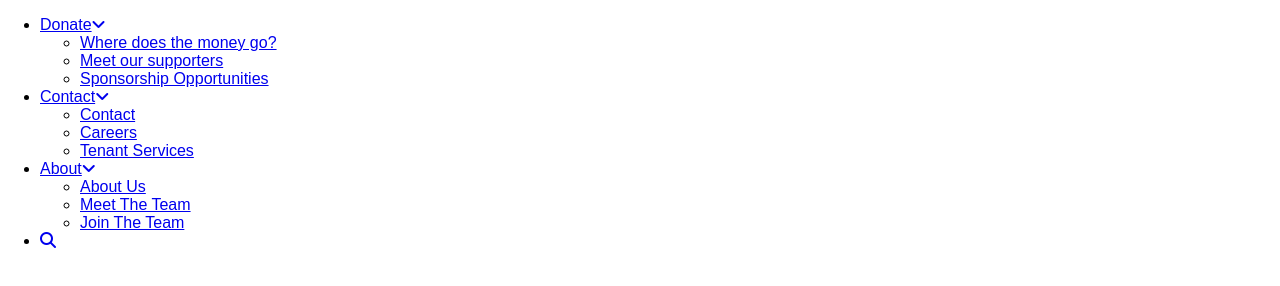
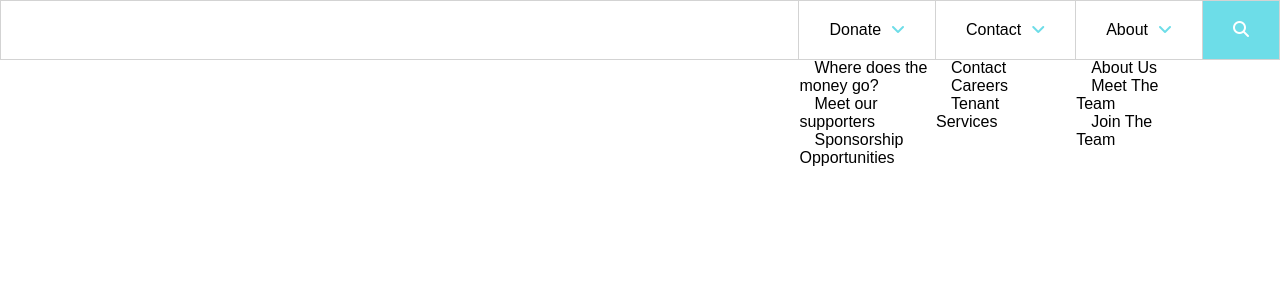
Before and after one commit to Khimcoder/Nav-Dropdown, a plain HTML site: page index.html in a window 1280 px wide. Drawn offline with Linux system fonts and the light colour scheme.

Commit message:
nav styling and layout

```diff
--- /dev/null
+++ b/css/partials/variables.scss
@@ -0,0 +1 @@
+$primcolor: #6ddde8;
--- a/css/styles.scss
+++ b/css/styles.scss
@@ -1 +1,53 @@
 @import "./partials/setup";
+@import "./partials/variables";
+
+nav{
+	display: flex;
+	justify-content: flex-end;
+	border: 1px solid lightgrey;
+}
+
+ul{
+	margin: 0;
+	padding: 0;
+	list-style: none;
+}
+
+.nav-menu{
+	display: flex;
+	justify-content: space-around;
+	flex-wrap: wrap;
+	.nav-menu__item{
+		border-left: 1px solid lightgrey;
+		padding: 20px 15px;
+		position: relative;
+		a{
+	    padding: 20px 15px;
+	    color: black;
+	    text-decoration: none;
+	    list-style: none;
+	    .fa-angle-down{
+	    	padding-left: 10px;
+	    	color: $primcolor;
+	        }
+		}
+	}
+}
+
+.nav-menu__item:last-child{
+	background-color: $primcolor;
+	.fa-search{
+		color:white;
+	}
+}
+
+.nav-menu__dropdown{
+	// display: flex;
+	// flex-direction: column;
+	// display: none;
+	top: 100%;
+    left: 0;
+    right: 0;
+    padding: 0;
+	position: absolute;
+}
--- a/index.html
+++ b/index.html
@@ -10,7 +10,7 @@
 <body>
 	<!-- Main top Navigation -->
 	<nav>
-		<ul>
+		<ul class="nav-menu">
 			<li class="nav-menu__item"><a href="#">Donate<i class="fa fa-angle-down" aria-hidden="true"></i></a>
 		 		<ul class="nav-menu__dropdown">
 		 		  	<li><a href="#">Where does the money go?</a></li>
```
Also changed, not shown: css/styles.css, 1 other file.
